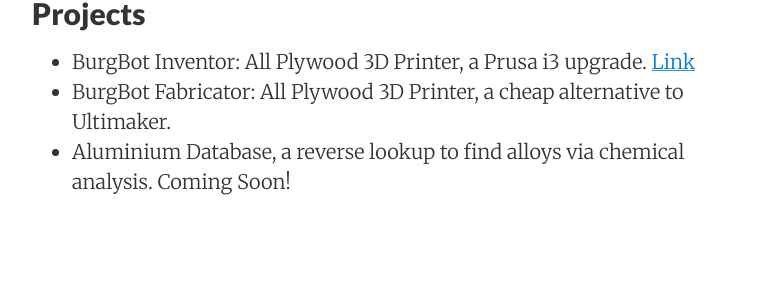
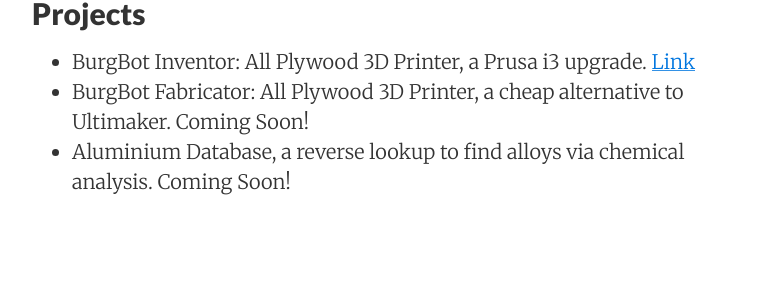
Before and after one commit to utkuburgaz/utkuburgaz.github.io, a Jekyll site: the page built from projects.md, in a window 1280 px wide. Shown: the part 143-444 px from the top of the page, without its empty margins (248-1030 px from the left). Built offline with Jekyll 4.4.1, drawn with Linux system fonts in a browser that asks for light colours; comment, search, counter and statistics services are not loaded.

Commit message:
Update projects.md

```diff
--- a/projects.md
+++ b/projects.md
@@ -5,5 +5,5 @@
 ---
 {{site.baseurl}}
 * BurgBot Inventor: All Plywood 3D Printer, a Prusa i3 upgrade. [Link](/jekyll/pixyll/2016/10/31/all-plywood-prusa-i3-3d-printer-burgbot/)
-* BurgBot Fabricator: All Plywood 3D Printer, a cheap alternative to Ultimaker.
+* BurgBot Fabricator: All Plywood 3D Printer, a cheap alternative to Ultimaker. Coming Soon!
 * Aluminium Database, a reverse lookup to find alloys via chemical analysis. Coming Soon!
```
